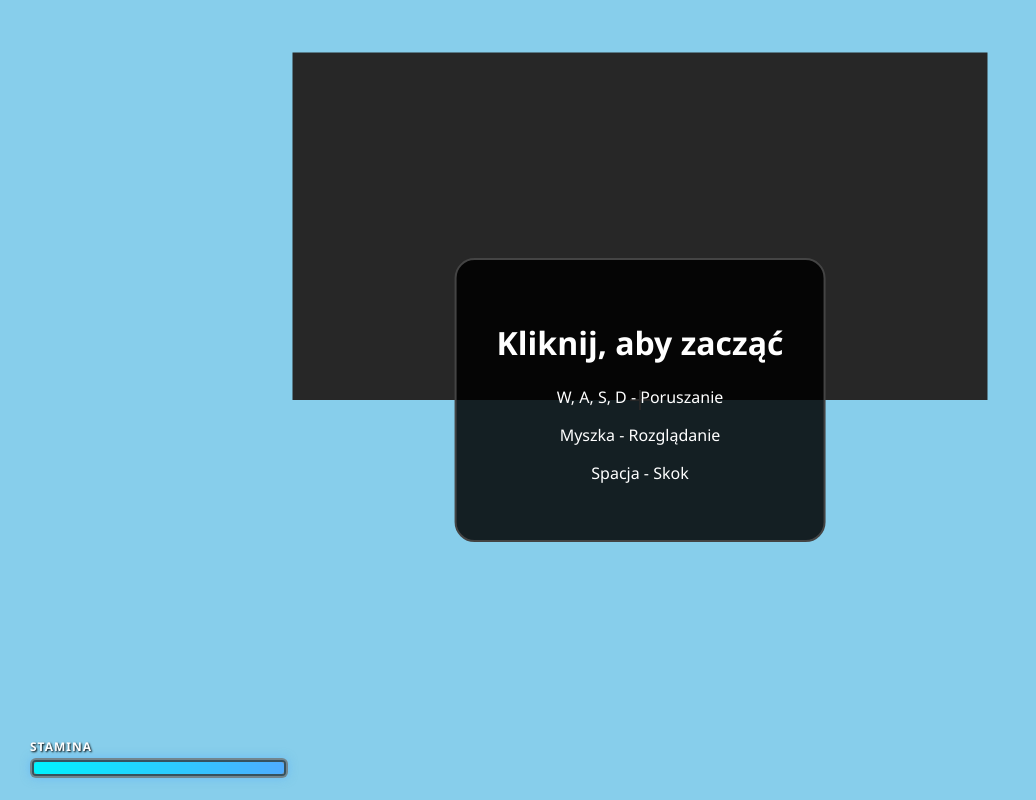
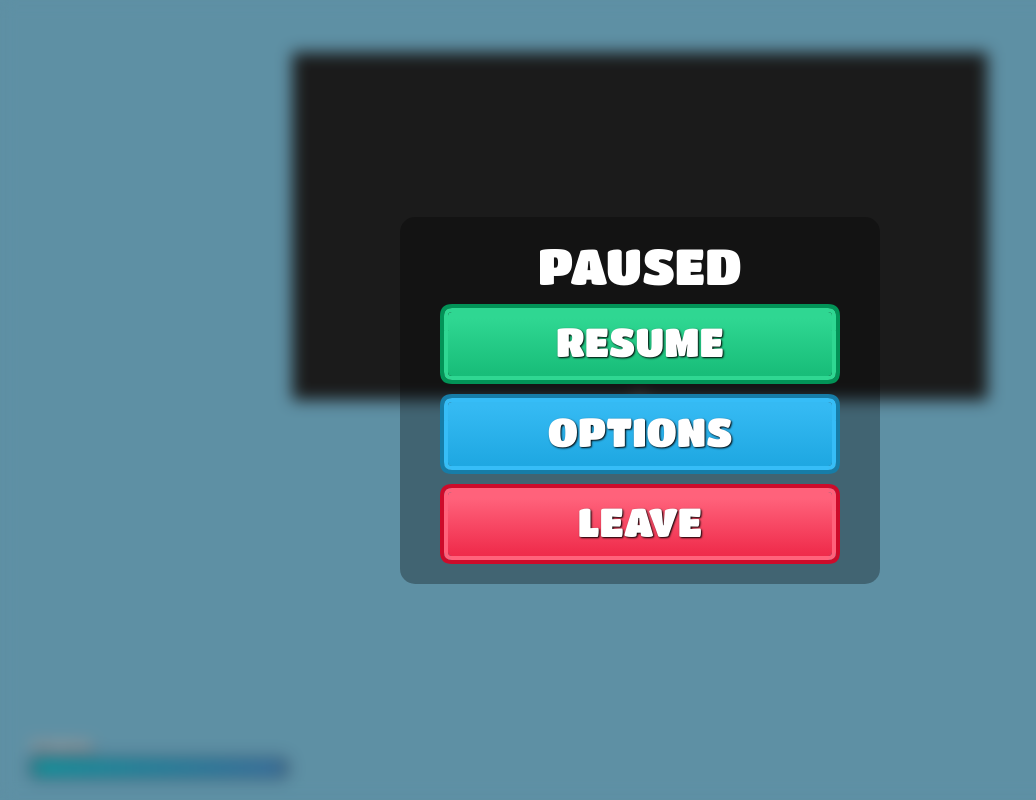
Before and after one commit to simoneqq/web-game, a website built with Vite: page index.html in a window 1280 px wide. Shown: the whole page, without its empty margins (0-1036 px from the left). Built offline with nearby package versions, Linux system fonts and the light colour scheme; animation ran at ten frames a second.

Commit message:
Nowe menu pauzy (buttony nie działają, każde kliknięcie powoduje wyjście z pauzy)

```diff
--- a/index.html
+++ b/index.html
@@ -3,14 +3,34 @@
   <head>
     <meta charset="UTF-8" />
     <title>Gra FPS Three.js - Poprawiona</title>
-    <link rel="stylesheet" href="style.css" />
+    <link rel="stylesheet" href="styles/style.css" />
+    <link rel="stylesheet" href="styles/ui.css" />
   </head>
   <body>
-    <div id="instructions">
-      <h1>Kliknij, aby zacząć</h1>
-      <p>W, A, S, D - Poruszanie</p>
-      <p>Myszka - Rozglądanie</p>
-      <p>Spacja - Skok</p>
+    <div id="pause-screen">
+      <div>
+        <div class="button-container">
+          <h1>PAUSED</h1>
+          <div
+            id="resume-btn"
+            class="custom-button"
+          >
+            <span class="btn-text">RESUME</span>
+          </div>
+          <div
+            id="options-btn"
+            class="custom-button"
+          >
+            <span class="btn-text">OPTIONS</span>
+          </div>
+          <div
+            id="leave-btn"
+            class="custom-button"
+          >
+            <span class="btn-text">LEAVE</span>
+          </div>
+        </div>
+      </div>
     </div>
 
     <div id="crosshair"></div>
--- a/public/style.css
+++ b/public/styles/style.css
@@ -1,28 +1,13 @@
+@import url('https://fonts.googleapis.com/css2?family=Titan+One&display=swap');
+
+* {
+  font-family: "Titan One", sans-serif;
+  font-weight: 400;
+}
+
 body {
   margin: 0;
   overflow: hidden;
-  font-family: "Segoe UI", Tahoma, Geneva, Verdana, sans-serif;
-}
-
-/* Instruction Overlay */
-#instructions {
-  position: absolute;
-  top: 50%;
-  left: 50%;
-  transform: translate(-50%, -50%);
-  text-align: center;
-  color: white;
-  background: rgba(0, 0, 0, 0.85);
-  padding: 40px;
-  border-radius: 20px;
-  cursor: pointer;
-  border: 2px solid #444;
-  z-index: 100;
-  transition: all 0.3s ease;
-}
-#instructions:hover {
-  border-color: #00ff88;
-  background: rgba(0, 0, 0, 0.9);
 }
 
 /* Crosshair UI */
--- /dev/null
+++ b/public/styles/ui.css
@@ -0,0 +1,79 @@
+#pause-screen {
+  position: fixed;
+  top: 0;
+  left: 0;
+  width: 100vw;
+  height: 100vh;
+
+  display: flex;
+  flex-direction: column;
+  justify-content: center;
+  align-items: center;
+
+  color: white;
+  background: rgb(0, 0, 0, 0.3);
+
+  backdrop-filter: blur(8px);
+
+  cursor: pointer;
+  z-index: 1000;
+  transition: opacity 0.3s ease;
+}
+
+.button-container {
+  background: rgba(0, 0, 0, 0.3);
+  padding: 10px 40px;
+  border-radius: 15px;
+}
+
+.button-container h1 {
+  font-size: 50px;
+  line-height: 10px;
+  text-align: center;
+}
+
+.custom-button {
+  width: 400px;
+  height: 80px;
+
+  border-width: 12px;
+  border-style: solid;
+
+  border-image-slice: 6 fill;
+  border-image-repeat: stretch;
+
+  position: relative;
+  cursor: pointer;
+  display: flex;
+  align-items: center;
+  justify-content: center;
+  background: transparent;
+  box-sizing: border-box;
+  margin: 10px 0;
+}
+
+#resume-btn {
+  border-image-source: url("../ui/green_button_square_gradient.svg");
+}
+
+#options-btn {
+  border-image-source: url("../ui/blue_button_square_gradient.svg");
+}
+
+#leave-btn {
+  border-image-source: url("../ui/red_button_square_gradient.svg");
+}
+
+.btn-text {
+  color: white;
+  text-shadow: 1px 1px 2px black;
+  pointer-events: none;
+  user-select: none;
+  font-size: 40px;
+  margin-bottom: 5px;
+}
+
+.custom-button:hover {
+  transform: scale(1.1);
+  transition: all ease-out 0.15s;
+}
--- a/src/core/Engine.js
+++ b/src/core/Engine.js
@@ -26,7 +26,7 @@ export class Engine {
     document.body.appendChild(this.renderer.domElement);
 
     setupInput();
-    initWorld(this.scene);
+    initWorld(this.scene, this.loadingManager);
 
     this.projectileSystem = new ProjectileSystem(this.scene);
 
@@ -48,10 +48,10 @@ export class Engine {
   }
 
   setUpPointerLock() {
-    const instructions = document.getElementById("instructions");
-    instructions.addEventListener("click", () => this.player.controls.lock());
-    this.player.controls.addEventListener("lock", () => instructions.style.display = "none");
-    this.player.controls.addEventListener("unlock", () => instructions.style.display = "block");
+    const pause = document.getElementById("pause-screen");
+    pause.addEventListener("click", () => this.player.controls.lock());
+    this.player.controls.addEventListener("lock", () => pause.style.display = "none");
+    this.player.controls.addEventListener("unlock", () => pause.style.display = "flex");
   }
 
   onWindowResize() {
--- a/src/scenes/MainScene.js
+++ b/src/scenes/MainScene.js
@@ -11,7 +11,7 @@ export function initWorld(scene) {
     const group = new THREE.Group();
 
     const textureLoader = new THREE.TextureLoader();
-    const floorTexture = textureLoader.load('../../public/textures/grass.jpg');
+    const floorTexture = textureLoader.load('/textures/grass.jpg');
 
     floorTexture.wrapS = THREE.RepeatWrapping;
     floorTexture.wrapT = THREE.RepeatWrapping;
```
Also changed, not shown: public/ui/blue_button_square_gradient.svg (added), public/ui/green_button_square_gradient.svg (added), public/ui/red_button_square_gradient.svg (added).
